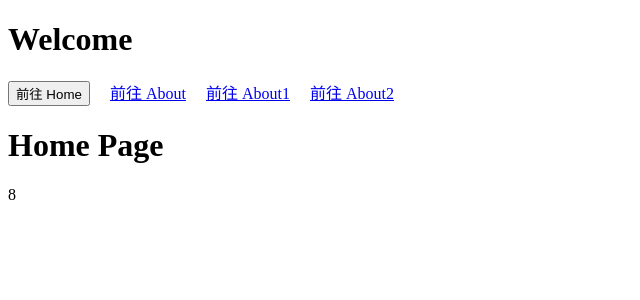
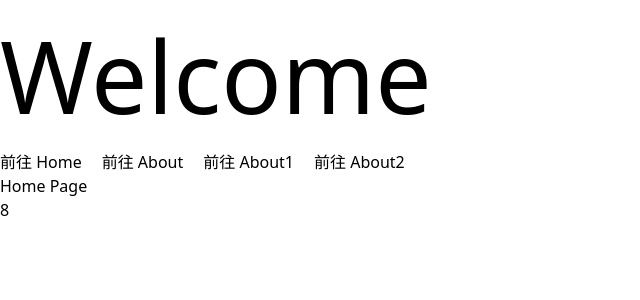
Before and after one commit to Ginter-Chen/Nuxt, a Nuxt app: page / in a window 1280 px wide. Shown: the top 300 px of the page, without its empty margins (0-640 px from the left). Built offline with nearby package versions, Linux system fonts and the light colour scheme.

Commit message:
import tailwind

```diff
--- a/app.vue
+++ b/app.vue
@@ -1,10 +1,9 @@
 <template>
   <div>
-    <h1>Welcome</h1>
+    <p class="text-[100px]">Welcome</p>
     <Menu></Menu>
     <NuxtPage />
   </div>
 </template>
 <script>
-import Menu from './components/menu.vue'
 </script>
--- a/nuxt.config.ts
+++ b/nuxt.config.ts
@@ -1,5 +1,5 @@
 // https://nuxt.com/docs/api/configuration/nuxt-config
 export default defineNuxtConfig({
   devtools: { enabled: true },
-  modules: ['@pinia/nuxt'],
+  modules: ['@pinia/nuxt','@nuxtjs/tailwindcss'],
 })
--- a/package.json
+++ b/package.json
@@ -15,5 +15,8 @@
     "pinia": "^2.1.7",
     "vue": "^3.4.21",
     "vue-router": "^4.3.0"
+  },
+  "devDependencies": {
+    "@nuxtjs/tailwindcss": "^6.12.0"
   }
 }
```
Also changed, not shown: 1 other file (tests, documents, lock files or other folders).
